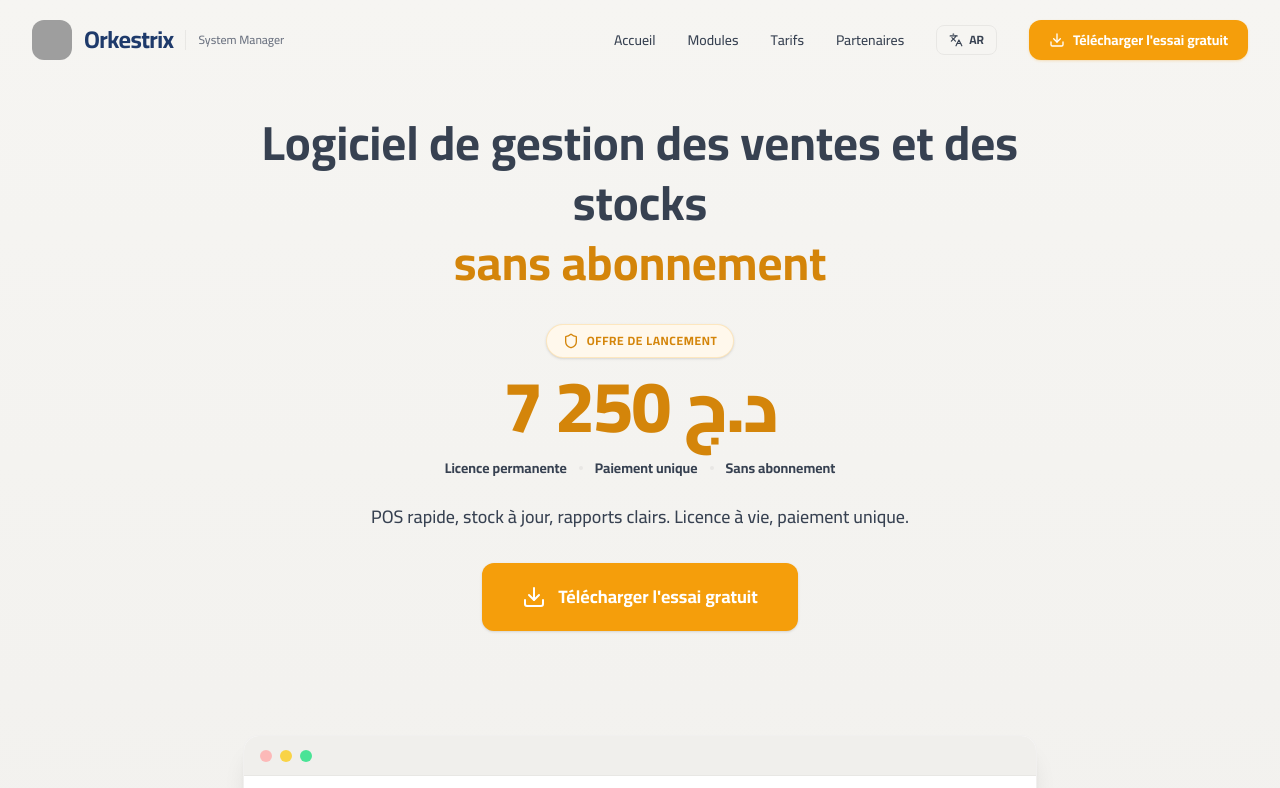
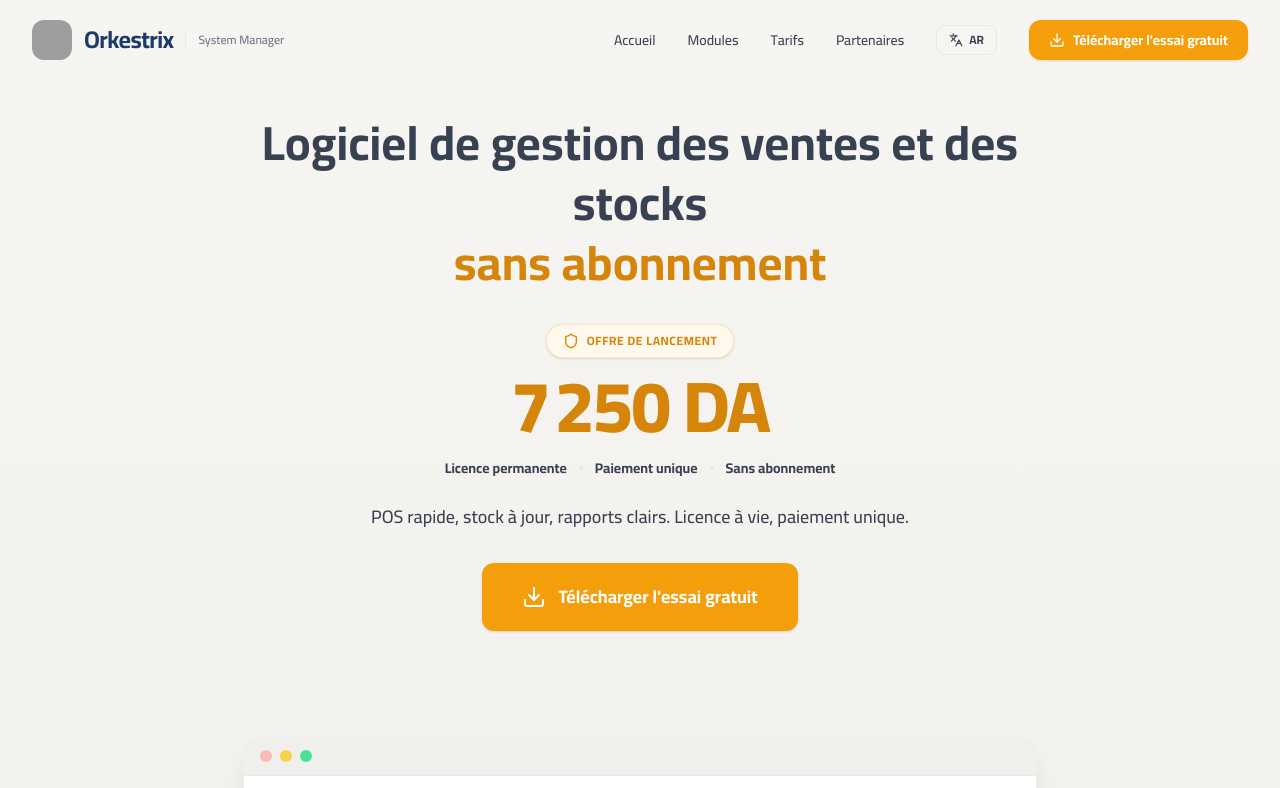
Before and after one commit to systemorkestrix-pixel/Orkestrixx, a React (Vite) app: page / in a window 1280 px wide. Shown: the top 788 px of the page. Built offline with nearby package versions, Linux system fonts and the light colour scheme; grey boxes are pictures that could not be loaded.

Commit message:
Add files via upload

```diff
--- a/src/components/Hero.tsx
+++ b/src/components/Hero.tsx
@@ -2,6 +2,7 @@ import { useState, useCallback } from 'react';
 import { Download, Shield } from 'lucide-react';
 import { motion, AnimatePresence } from 'motion/react';
 import { useLanguage } from '../context/LanguageContext';
+import { formatPrice, PRICE_AMOUNT } from '../lib/formatPrice';
 import ScreenshotCarousel from './ScreenshotCarousel';
 import ScreenshotLightbox from './ScreenshotLightbox';
 
@@ -53,7 +54,7 @@ export default function Hero() {
                 <Shield className="w-4 h-4 text-accent-dark" />
                 {t('pricing.badge')}
               </div>
-              <span dir={lang === 'ar' ? 'rtl' : 'ltr'} className="text-6xl md:text-7xl font-black text-accent-dark tracking-tight leading-none">{t('hero.price')}</span>
+              <span dir="ltr" className="text-6xl md:text-7xl font-black text-accent-dark tracking-tight leading-none">{formatPrice(PRICE_AMOUNT, lang)}</span>
               <div className="flex flex-wrap items-center justify-center gap-x-3 gap-y-1 text-sm font-bold text-text-secondary mt-1">
                 <span>{t('pricing.benefit1')}</span>
                 <span className="w-1 h-1 rounded-full bg-border"></span>
--- a/src/components/Pricing.tsx
+++ b/src/components/Pricing.tsx
@@ -1,6 +1,7 @@
 import { Check, Download, CreditCard, Building2, Smartphone } from 'lucide-react';
 import { motion } from 'motion/react';
 import { useLanguage } from '../context/LanguageContext';
+import { formatPrice, embedPrice, PRICE_AMOUNT } from '../lib/formatPrice';
 
 const benefits = [
   'pricing.benefit1',
@@ -20,9 +21,9 @@ export default function Pricing() {
         <div className="text-center max-w-3xl mx-auto mb-16">
           <h2 className="text-3xl font-bold text-text-secondary mb-4">{t('pricing.title')}</h2>
           <div className="w-20 h-1 rounded-full bg-accent mx-auto mb-6"></div>
-          <p className="text-lg text-text-secondary font-medium">
-            {t('pricing.description')}
-          </p>
+            <p className="text-lg text-text-secondary font-medium">
+              {embedPrice(t('pricing.description'), lang)}
+            </p>
         </div>
 
         <motion.div
@@ -38,7 +39,7 @@ export default function Pricing() {
                 {t('pricing.badge')}
               </div>
               <div className="flex items-baseline justify-center gap-2 mb-2">
-                <span dir={lang === 'ar' ? 'rtl' : 'ltr'} className="text-accent-dark text-6xl md:text-7xl font-black tracking-tight">{t('pricing.price')}</span>
+                <span dir="ltr" className="text-accent-dark text-6xl md:text-7xl font-black tracking-tight">{formatPrice(PRICE_AMOUNT, lang)}</span>
               </div>
               <p className="text-text-dim text-xs font-medium">{t('pricing.trialText')}</p>
 
--- a/src/components/Workflow.tsx
+++ b/src/components/Workflow.tsx
@@ -1,9 +1,10 @@
 import { Download, Database, Play, CheckCircle, ArrowRight } from 'lucide-react';
 import { motion } from 'motion/react';
 import { useLanguage } from '../context/LanguageContext';
+import { embedPrice } from '../lib/formatPrice';
 
 export default function Workflow() {
-  const { t } = useLanguage();
+  const { t, lang } = useLanguage();
 
   const steps = [
     {
@@ -24,7 +25,7 @@ export default function Workflow() {
     {
       icon: <CheckCircle className="w-6 h-6 text-white" />,
       title: t('workflow.step4Title'),
-      description: t('workflow.step4Desc')
+      description: embedPrice(t('workflow.step4Desc'), lang)
     },
     {
       icon: <ArrowRight className="w-6 h-6 text-white" />,
@@ -100,9 +101,9 @@ export default function Workflow() {
                {t('workflow.badge')}
              </div>
              <h3 className="text-2xl sm:text-3xl font-bold text-text-secondary mb-4">{t('workflow.ctaTitle')}</h3>
-             <p className="text-text-secondary text-base mb-10 max-w-2xl mx-auto font-medium leading-relaxed">
-               {t('workflow.ctaDescription')}
-             </p>
+              <p className="text-text-secondary text-base mb-10 max-w-2xl mx-auto font-medium leading-relaxed">
+                {embedPrice(t('workflow.ctaDescription'), lang)}
+              </p>
               <a
                 href="https://github.com/systemorkestrix-pixel/Orkestrixx/releases/download/v1.0.0/OrkestrixSystemManager-Setup-1.0.0.exe"
                 target="_blank"
--- /dev/null
+++ b/src/lib/formatPrice.ts
@@ -0,0 +1,14 @@
+import { Language } from '../translations';
+
+export const PRICE_AMOUNT = 7250;
+
+export function formatPrice(amount: number, lang: Language): string {
+  if (lang === 'ar') {
+    return `${amount.toLocaleString('en-US')} د.ج`;
+  }
+  return `${amount.toLocaleString('fr-DZ')} DA`;
+}
+
+export function embedPrice(template: string, lang: Language): string {
+  return template.replace('{price}', formatPrice(PRICE_AMOUNT, lang));
+}
--- a/src/pages/CGV.tsx
+++ b/src/pages/CGV.tsx
@@ -1,6 +1,7 @@
 import { Link } from 'react-router-dom';
 import { FileText, Package, Award, CreditCard, ShoppingCart, Truck, Undo2, ShieldCheck, Copyright, UserCheck, Handshake, Shield, Scale } from 'lucide-react';
 import { useLanguage } from '../context/LanguageContext';
+import { embedPrice } from '../lib/formatPrice';
 import LegalLayout from './LegalLayout';
 
 export default function CGV() {
@@ -62,7 +63,7 @@ export default function CGV() {
             <>
               <p>{t('cgv.s4P1')}</p>
               <ul className="list-disc ps-5 space-y-1">
-                <li><strong>{t('cgv.s4Li1')}</strong></li>
+                <li><strong>{embedPrice(t('cgv.s4Li1'), lang)}</strong></li>
               </ul>
               <p>{t('cgv.s4P2')}</p>
             </>
--- a/src/translations/index.ts
+++ b/src/translations/index.ts
@@ -5,7 +5,7 @@ export type TranslationKey =
   | 'header.essaiGratuit' | 'header.telechargerEssai' | 'header.systemManager'
   | 'hero.badge' | 'hero.titlePrefix' | 'hero.titleHighlight'
   | 'hero.description' | 'hero.button' | 'hero.screenshotAlt'
-  | 'hero.price' | 'hero.priceTag'
+  | 'hero.priceTag'
   | 'whatYouCanDo.title' | 'whatYouCanDo.description'
   | 'whatYouCanDo.item1Title' | 'whatYouCanDo.item1Desc'
   | 'whatYouCanDo.item2Title' | 'whatYouCanDo.item2Desc'
@@ -20,7 +20,6 @@ export type TranslationKey =
   | 'trust.item1' | 'trust.item2' | 'trust.item3' | 'trust.item4'
   | 'trust.item5' | 'trust.item6'
   | 'pricing.title' | 'pricing.description' | 'pricing.badge'
-  | 'pricing.price'
   | 'pricing.benefit1' | 'pricing.benefit2' | 'pricing.benefit3'
   | 'pricing.benefit4' | 'pricing.benefit5' | 'pricing.benefit6'
   | 'pricing.paymentTitle' | 'pricing.paymentText'
@@ -171,7 +170,6 @@ const translations: Record<TranslationKey, { fr: string; ar: string }> = {
   'hero.badge': { fr: 'Offre de lancement', ar: 'عرض الإطلاق' },
   'hero.titlePrefix': { fr: 'Logiciel de gestion des ventes et des stocks', ar: 'برنامج إدارة المبيعات والمخزون' },
   'hero.titleHighlight': { fr: 'sans abonnement', ar: 'بدون اشتراك' },
-  'hero.price': { fr: '7 250 د.ج', ar: 'د.ج 7٬250' },
   'hero.priceTag': { fr: 'Licence à vie • Paiement unique • Sans abonnement', ar: 'رخصة مدى الحياة • دفعة واحدة • بدون اشتراك' },
   'hero.description': { fr: "POS rapide, stock à jour, rapports clairs. Licence à vie, paiement unique.", ar: 'نقطة بيع سريعة، مخزون محدث، تقارير واضحة. رخصة مدى الحياة، دفعة واحدة.' },
   'hero.button': { fr: "Télécharger l'essai gratuit", ar: 'تحميل النسخة التجريبية' },
@@ -217,9 +215,8 @@ const translations: Record<TranslationKey, { fr: string; ar: string }> = {
 
   // Pricing — everything in one place
   'pricing.title': { fr: 'Une licence. Un paiement. À vie.', ar: 'رخصة واحدة. دفعة واحدة. مدى الحياة.' },
-  'pricing.description': { fr: '7 250 د.ج. Sans abonnement. Aucune surprise.', ar: 'د.ج 7٬250. بدون اشتراك. بدون مفاجآت.' },
+  'pricing.description': { fr: '{price}. Sans abonnement. Aucune surprise.', ar: '{price}. بدون اشتراك. بدون مفاجآت.' },
   'pricing.badge': { fr: 'Offre de lancement', ar: 'عرض الإطلاق' },
-  'pricing.price': { fr: '7 250 د.ج', ar: 'د.ج 7٬250' },
   'pricing.tagline': { fr: 'Achetez une fois. Utilisez à vie.', ar: 'اشترِ مرة. استخدم مدى الحياة.' },
   'pricing.benefit1': { fr: 'Licence permanente', ar: 'رخصة دائمة' },
   'pricing.benefit2': { fr: 'Paiement unique', ar: 'دفعة واحدة' },
@@ -242,12 +239,12 @@ const translations: Record<TranslationKey, { fr: string; ar: string }> = {
   'workflow.step3Title': { fr: 'Tester 14 jours', ar: 'تجربة 14 يومًا' },
   'workflow.step3Desc': { fr: 'Essayez avec vos vraies données. Sans risque.', ar: 'جرب ببياناتك الحقيقية. بدون مخاطرة.' },
   'workflow.step4Title': { fr: 'Acheter la licence', ar: 'شراء الرخصة' },
-  'workflow.step4Desc': { fr: 'Licence à vie, paiement unique de 7 250 د.ج.', ar: 'رخصة مدى الحياة، دفعة واحدة د.ج 7٬250.' },
+  'workflow.step4Desc': { fr: 'Licence à vie, paiement unique de {price}.', ar: 'رخصة مدى الحياة، دفعة واحدة {price}.' },
   'workflow.step5Title': { fr: 'Utiliser à vie', ar: 'استخدام مدى الحياة' },
   'workflow.step5Desc': { fr: 'Profitez sans limite ni abonnement.', ar: 'استمتع بدون حدود ولا اشتراك.' },
   'workflow.badge': { fr: 'Essai gratuit 14 jours', ar: 'تجربة مجانية 14 يومًا' },
   'workflow.ctaTitle': { fr: 'Prêt à passer à l\'action ?', ar: 'مستعد للانطلاق؟' },
-  'workflow.ctaDescription': { fr: 'Téléchargez, installez et testez 14 jours. Si le logiciel vous convient, achetez la licence à vie 7 250 د.ج.', ar: 'حمّل، ثبّت واختبر 14 يومًا. إذا ناسبك البرنامج، اشترِ الرخصة مدى الحياة د.ج 7٬250.' },
+  'workflow.ctaDescription': { fr: 'Téléchargez, installez et testez 14 jours. Si le logiciel vous convient, achetez la licence à vie {price}.', ar: 'حمّل، ثبّت واختبر 14 يومًا. إذا ناسبك البرنامج، اشترِ الرخصة مدى الحياة {price}.' },
   'workflow.ctaButton': { fr: 'Télécharger l\'essai gratuit', ar: 'تحميل النسخة التجريبية' },
   'workflow.version': { fr: 'Version 1.0.0 stable', ar: 'إصدار 1.0.0 مستقر' },
   'workflow.compatible': { fr: 'Windows 10/11', ar: 'ويندوز 10/11' },
@@ -509,7 +506,7 @@ const translations: Record<TranslationKey, { fr: string; ar: string }> = {
   'cgv.s3P2': { fr: "La licence est personnelle et non cessible, sauf accord écrit de l'Éditeur.", ar: 'الرخصة شخصية وغير قابلة للتنازل، إلا بموافقة خطية من الناشر.' },
   'cgv.s4Title': { fr: '4. Prix', ar: '4. السعر' },
   'cgv.s4P1': { fr: 'Le prix de la licence est fixé à :', ar: 'سعر الرخصة محدد كالتالي:' },
-  'cgv.s4Li1': { fr: "7 250 د.ج — paiement unique", ar: 'د.ج 7٬250 — دفعة واحدة' },
+  'cgv.s4Li1': { fr: "{price} — paiement unique", ar: '{price} — دفعة واحدة' },
   'cgv.s4P2': { fr: 'Les prix sont indiqués toutes taxes comprises (TTC). Le Client est informé que les taxes applicables peuvent varier en fonction de son pays de résidence.', ar: 'الأسعار شاملة جميع الضرائب. يُعلم العميل أن الضرائب المطبقة قد تختلف حسب بلد إقامته.' },
   'cgv.s5Title': { fr: '5. Modes de paiement', ar: '5. طرق الدفع' },
   'cgv.s5P1': { fr: 'Les modes de paiement acceptés sont les suivants :', ar: 'طرق الدفع المقبولة هي التالية:' },
```
Also changed, not shown: 2 other files (tests, documents, lock files or other folders).
